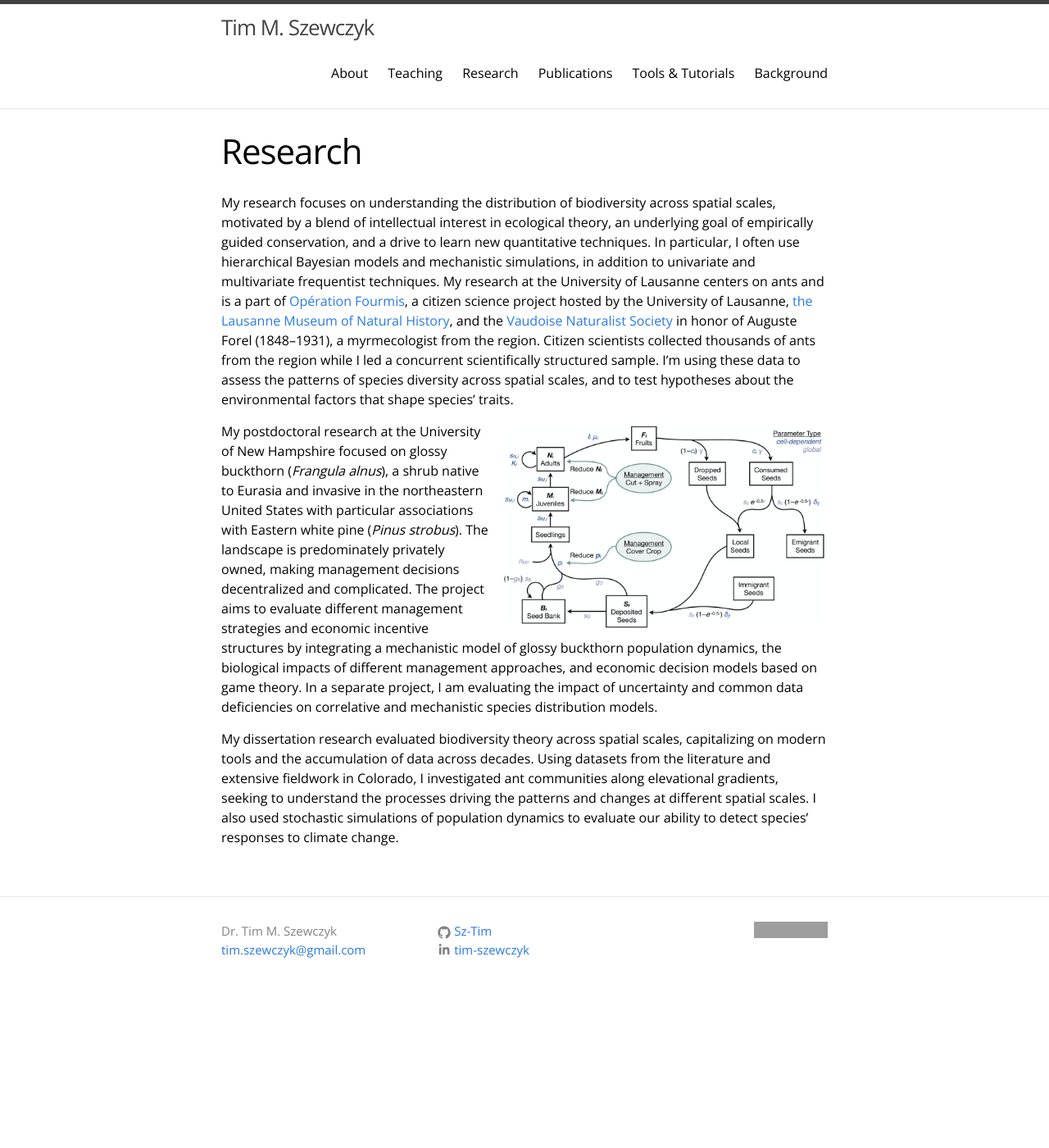
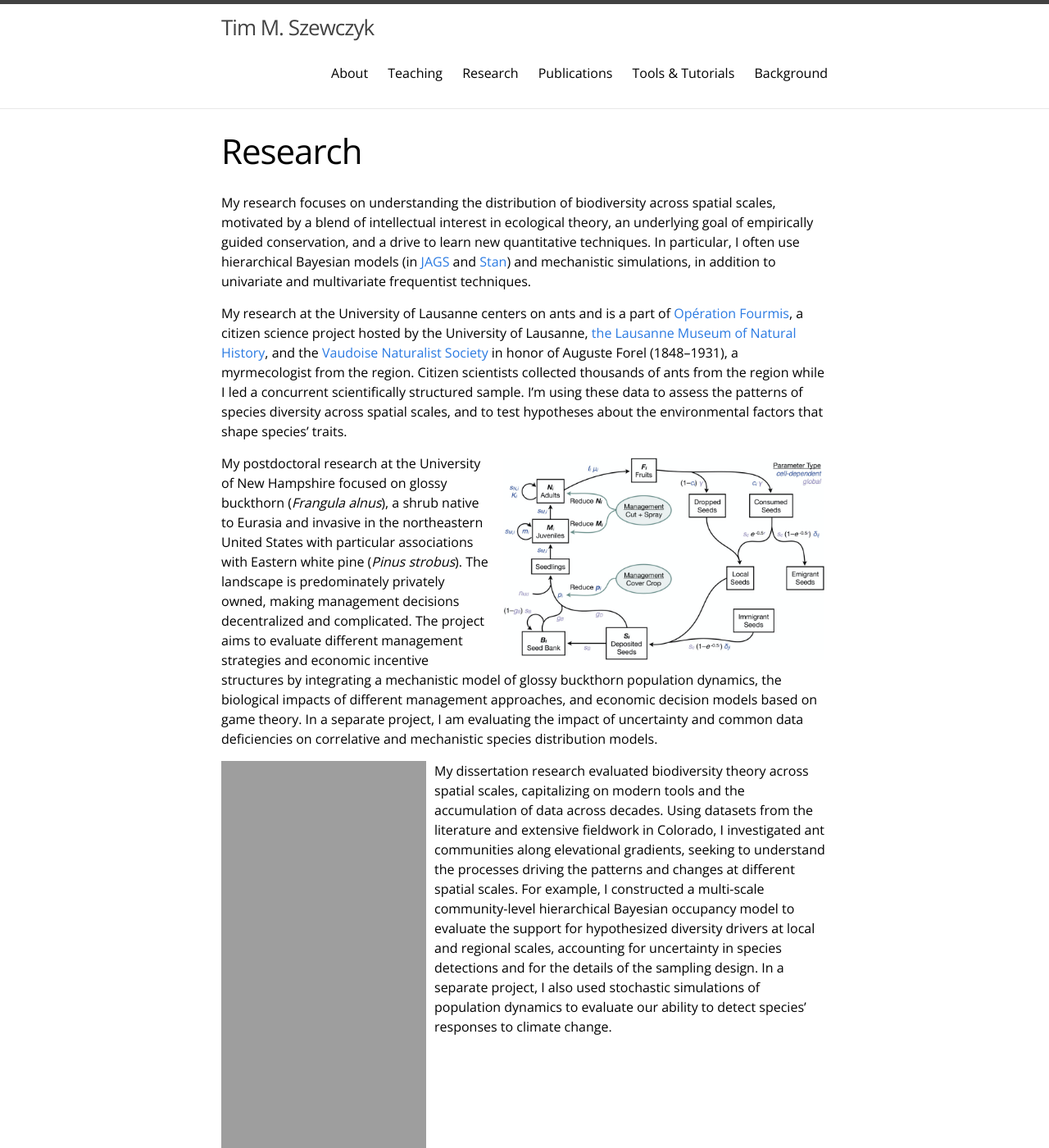
Before and after one commit to Sz-Tim/Sz-Tim.github.io, a Jekyll site: the page built from research.md, in a window 1280 px wide and 1400 px high. Shown: the whole window at 82% size. Built offline with Jekyll 4.4.1, drawn with Linux system fonts in a browser that asks for light colours; grey boxes are pictures that could not be loaded.

Commit message:
trying two images, added Stan & JAGS

```diff
--- a/research.md
+++ b/research.md
@@ -6,9 +6,12 @@ weight: 3
 ---
 
 
-My research focuses on understanding the distribution of biodiversity across spatial scales, motivated by a blend of intellectual interest in ecological theory, an underlying goal of empirically guided conservation, and a drive to learn new quantitative techniques. In particular, I often use hierarchical Bayesian models and mechanistic simulations, in addition to univariate and multivariate frequentist techniques. My research at the University of Lausanne centers on ants and is a part of [Opération Fourmis](https://wp.unil.ch/fourmisvaud), a citizen science project hosted by the University of Lausanne, [the Lausanne Museum of Natural History](http://www.zoologie.vd.ch/actuellement/), and the [Vaudoise Naturalist Society](https://wp.unil.ch/svsn/) in honor of Auguste Forel (1848–1931), a myrmecologist from the region. Citizen scientists collected thousands of ants from the region while I led a concurrent scientifically structured sample. I'm using these data to assess the patterns of species diversity across spatial scales, and to test hypotheses about the environmental factors that shape species' traits.
+My research focuses on understanding the distribution of biodiversity across spatial scales, motivated by a blend of intellectual interest in ecological theory, an underlying goal of empirically guided conservation, and a drive to learn new quantitative techniques. In particular, I often use hierarchical Bayesian models (in [JAGS](http://mcmc-jags.sourceforge.net/) and [Stan](https://mc-stan.org)) and mechanistic simulations, in addition to univariate and multivariate frequentist techniques.
+
+My research at the University of Lausanne centers on ants and is a part of [Opération Fourmis](https://wp.unil.ch/fourmisvaud), a citizen science project hosted by the University of Lausanne, [the Lausanne Museum of Natural History](http://www.zoologie.vd.ch/actuellement/), and the [Vaudoise Naturalist Society](https://wp.unil.ch/svsn/) in honor of Auguste Forel (1848–1931), a myrmecologist from the region. Citizen scientists collected thousands of ants from the region while I led a concurrent scientifically structured sample. I'm using these data to assess the patterns of species diversity across spatial scales, and to test hypotheses about the environmental factors that shape species' traits.
 
 [<img width="400" height="255" style="float:right; margin-left: 10px" src="{{ site.url }}/assets/buckthorn.png">](https://www.sciencedirect.com/science/article/abs/pii/S0304380019303357?via%3Dihub)
 My postdoctoral research at the University of New Hampshire focused on glossy buckthorn (*Frangula alnus*), a shrub native to Eurasia and invasive in the northeastern United States with particular associations with Eastern white pine (*Pinus strobus*). The landscape is predominately privately owned, making management decisions decentralized and complicated. The project aims to evaluate different management strategies and economic incentive structures by integrating a mechanistic model of glossy buckthorn population dynamics, the biological impacts of different management approaches, and economic decision models based on game theory. In a separate project, I am evaluating the impact of uncertainty and common data deficiencies on correlative and mechanistic species distribution models.
 
-My dissertation research evaluated biodiversity theory across spatial scales, capitalizing on modern tools and the accumulation of data across decades. Using datasets from the literature and extensive fieldwork in Colorado, I investigated ant communities along elevational gradients, seeking to understand the processes driving the patterns and changes at different spatial scales. I also used stochastic simulations of population dynamics to evaluate our ability to detect species' responses to climate change.
+[<img width="250" height="560" style="float:left; margin-right: 10px" src="{{ site.url }}/assets/CO_antMod.png">](https://onlinelibrary.wiley.com/doi/full/10.1111/ecog.04115)
+My dissertation research evaluated biodiversity theory across spatial scales, capitalizing on modern tools and the accumulation of data across decades. Using datasets from the literature and extensive fieldwork in Colorado, I investigated ant communities along elevational gradients, seeking to understand the processes driving the patterns and changes at different spatial scales. For example, I constructed a multi-scale community-level hierarchical Bayesian occupancy model to evaluate the support for hypothesized diversity drivers at local and regional scales, accounting for uncertainty in species detections and for the details of the sampling design. In a separate project, I also used stochastic simulations of population dynamics to evaluate our ability to detect species' responses to climate change.
```
